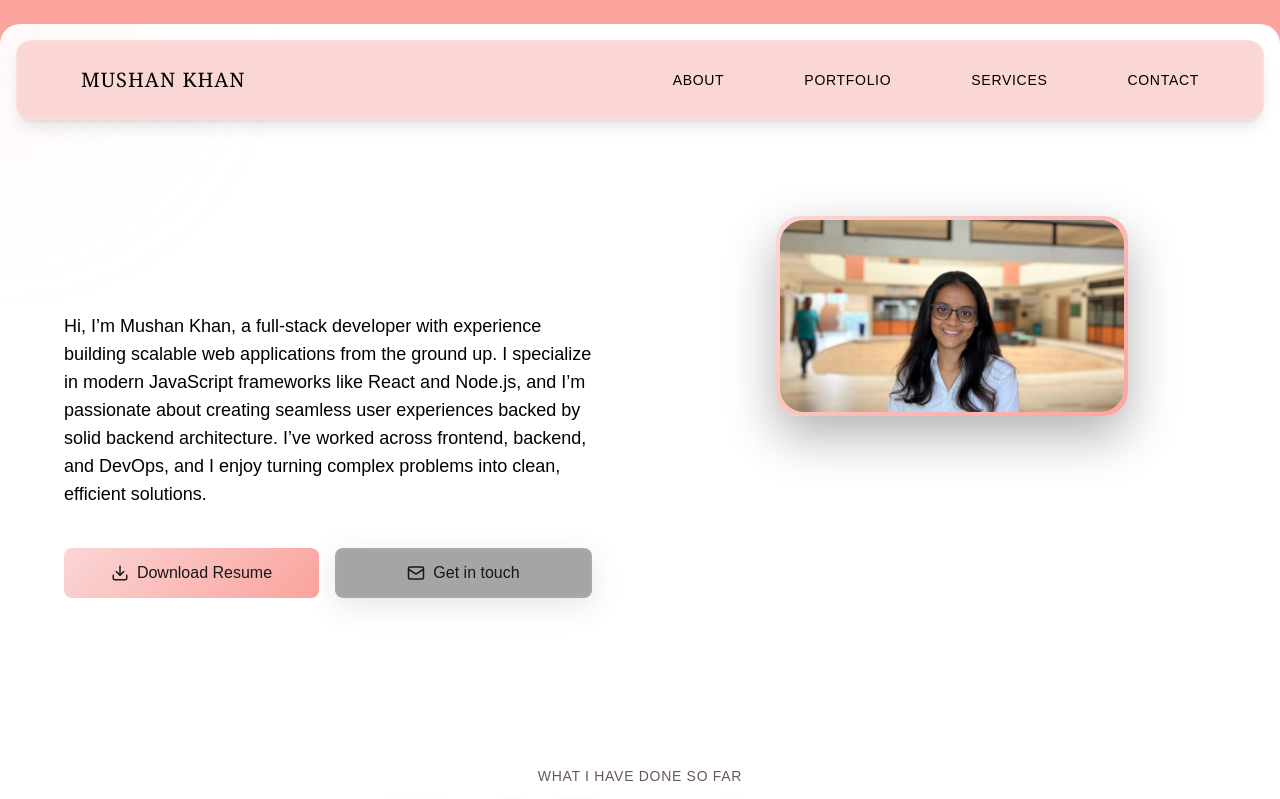
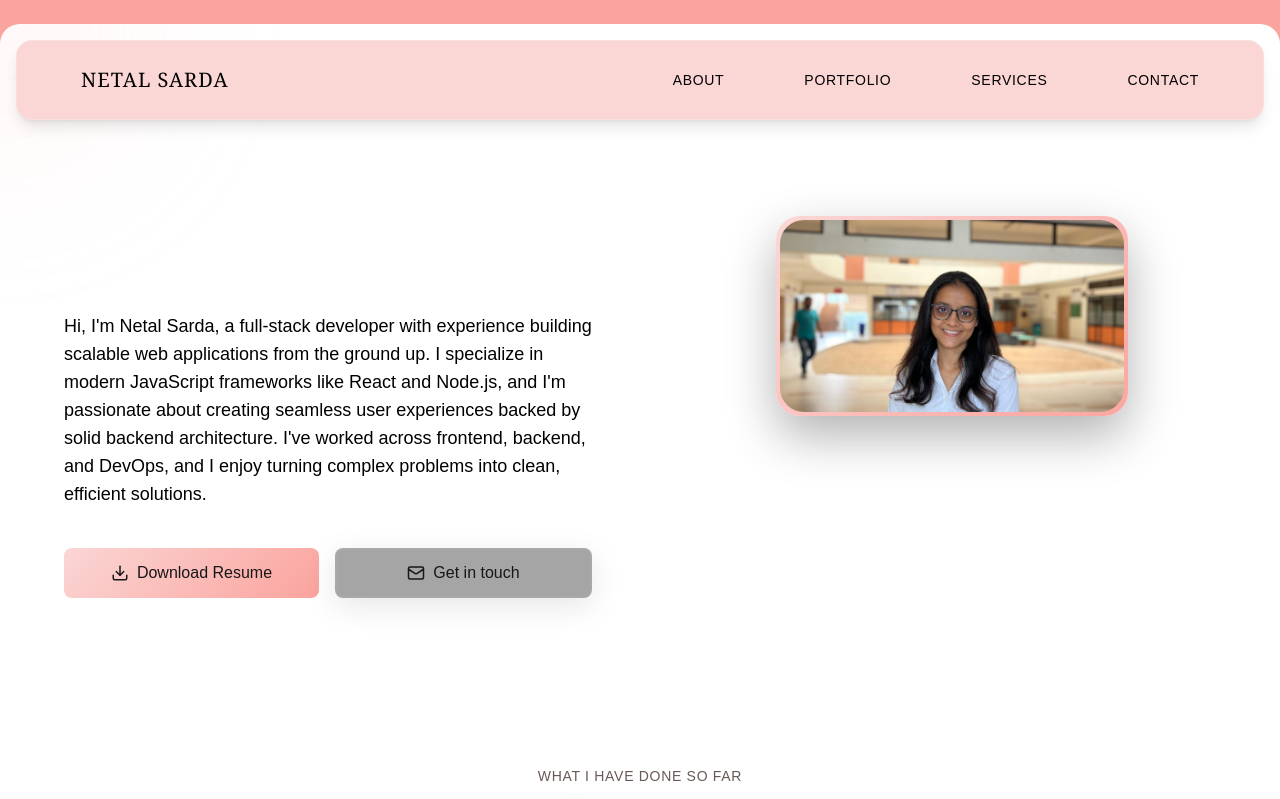
Before and after one commit to NetalSarda/my-portfolio, a Next.js app: page /about in a window 1280 px wide. Shown: the top 799 px of the page. Built offline with nearby package versions, Linux system fonts and the light colour scheme.

Commit message:
Updated data

```diff
--- a/src/app/contact/page.jsx
+++ b/src/app/contact/page.jsx
@@ -57,7 +57,7 @@ export default function ContactForm() {
         },
         body: JSON.stringify({
           ...formData,
-          to: "mushankhan27@gmail.com", // The recipient email
+          to: "netalsarda@gmail.com", // The recipient email
           subject: `Contact Form Submission from ${formData.name}`,
         }),
       });
--- a/src/app/sitemap.js
+++ b/src/app/sitemap.js
@@ -1,5 +1,5 @@
 export default function sitemap() {
-  const baseUrl = 'https://my-portfolio-mushan-khan.vercel.app/'; // Replace with your actual domain
+  const baseUrl = 'https://my-portfolio-netal-sarda.vercel.app/'; // Replace with your actual domain
 
   return [
     {
--- a/src/components/About/AboutHero.jsx
+++ b/src/components/About/AboutHero.jsx
@@ -40,7 +40,7 @@ const AboutHero = () => {
             textShadow: "0 5px 15px var(--text-shadow)",
           }}
         >
-          Mushan Khan
+          Netal Sarda
         </h1>
 
         <p
@@ -49,7 +49,7 @@ const AboutHero = () => {
           }`}
           style={{ color: "var(--text-color)" }}
         >
-          Hi, I’m Mushan Khan, a full-stack developer with experience building scalable web applications from the ground up. I specialize in modern JavaScript frameworks like React and Node.js, and I’m passionate about creating seamless user experiences backed by solid backend architecture. I’ve worked across frontend, backend, and DevOps, and I enjoy turning complex problems into clean, efficient solutions.
+          Hi, I'm Netal Sarda, a full-stack developer with experience building scalable web applications from the ground up. I specialize in modern JavaScript frameworks like React and Node.js, and I'm passionate about creating seamless user experiences backed by solid backend architecture. I've worked across frontend, backend, and DevOps, and I enjoy turning complex problems into clean, efficient solutions.
         </p>
 
 
--- a/src/components/Footer.jsx
+++ b/src/components/Footer.jsx
@@ -47,7 +47,7 @@ export default function ModernFooter() {
             }`}
           >
             <h2 className="text-2xl font-bold bg-gradient-to-r from-purple-400 to-blue-500 bg-clip-text text-transparent">
-              Mushan Khan
+                              Netal Sarda
             </h2>
             <p className="text-sm text-gray-400 max-w-xs">
               I&apos;m a passionate software engineer with a focus on creating
@@ -55,21 +55,21 @@ export default function ModernFooter() {
             </p>
             <div className="flex space-x-5">
               <Link
-                href="https://github.com/Khanba22"
+                href="https://github.com/netalsarda"
                 className="text-gray-400 hover:text-white transition-colors duration-300 transform hover:scale-110"
               >
                 <Github className="h-5 w-5" />
                 <span className="sr-only">GitHub</span>
               </Link>
               <Link
-                href="https://www.linkedin.com/in/mushankhan/"
+                href="https://www.linkedin.com/in/netalsarda/"
                 className="text-gray-400 hover:text-white transition-colors duration-300 transform hover:scale-110"
               >
                 <Linkedin className="h-5 w-5" />
                 <span className="sr-only">LinkedIn</span>
               </Link>
               <Link
-                href="https://instagram.com/mushan_khan_22"
+                href="https://instagram.com/netal_sarda"
                 className="text-gray-400 hover:text-white transition-colors duration-300 transform hover:scale-110"
               >
                 <Instagram className="h-5 w-5" />
@@ -158,7 +158,7 @@ export default function ModernFooter() {
                   href="mailto:julia.huang@example.com"
                   className="hover:text-white transition-colors duration-300"
                 >
-                  mushankhan27@gmail.com
+                  netalsarda@gmail.com
                 </Link>
               </li>
               <li className="text-gray-400 flex items-center space-x-3">
@@ -176,7 +176,7 @@ export default function ModernFooter() {
           }`}
         >
           <p className="text-xs text-gray-500">
-            © 2025 Mushan Khan. All rights reserved.
+                            © 2025 Netal Sarda. All rights reserved.
           </p>
           <div className="mt-4 flex space-x-6 sm:mt-0">
             {["Privacy Policy", "Terms of Service", "Cookie Policy"].map(
--- a/src/components/Home/Hero.jsx
+++ b/src/components/Home/Hero.jsx
@@ -169,7 +169,7 @@ const HeroLarge = ({ setGlobalCursorVariant }) => {
                 boxShadow: "0 15px 35px rgba(0, 0, 0, 0.3)",
                 border: "1px solid rgba(255, 255, 255, 0.1)",
               }}
-              src="/images/Mushan.jpg"
+              src="/images/Netal.jpg"
             />
             <div
               className={`absolute bottom-0 left-0 right-0 top-0 transition-all duration-500 rounded-lg flex items-end p-8 ${
--- a/src/components/Navbar.jsx
+++ b/src/components/Navbar.jsx
@@ -48,7 +48,7 @@ export const HamBurgerMenu = () => {
           href="/"
           className="text-xl font-light tracking-wider hover:opacity-70 transition-all duration-300 relative group"
         >
-          <span className="relative z-10 font-serif">MUSHAN KHAN</span>
+          <span className="relative z-10 font-serif">NETAL SARDA</span>
           <motion.div
             className="absolute inset-0 -z-0 rounded-lg bg-white/0 group-hover:bg-white/20 transition-all duration-300"
             layoutId="highlight"
@@ -80,7 +80,7 @@ export default function Navbar() {
             href="/"
             className="text-xl font-light tracking-wider hover:opacity-70 transition-all duration-300 relative group"
           >
-            <span className="relative px-4 z-10 font-serif">MUSHAN KHAN</span>
+            <span className="relative px-4 z-10 font-serif">NETAL SARDA</span>
             <motion.div
               className="absolute inset-0 -z-0 rounded-lg bg-white/0 group-hover:bg-white/20 transition-all duration-300"
               layoutId="highlight"
--- a/src/data/Projects.json
+++ b/src/data/Projects.json
@@ -158,7 +158,7 @@
     "description": "A service-based e-commerce platform to book daily services like electricians, mechanics, or chefs — complete with calendar selection and admin dashboard.",
     "link": "",
     "technologyUsed": ["React.js", "Node.js", "Express.js", "MongoDB", "Tailwind CSS"],
-    "github": "https://github.com/Khanba22/servico-frontend",
+    "github": "https://github.com/netalsarda/servico-frontend",
     "features": [
       "Booking System: Allows users to select service, date, time, and confirm bookings.",
       "Calendar Integration: Service availability linked to custom calendar slots.",
--- a/src/data/Testimonials.json
+++ b/src/data/Testimonials.json
@@ -2,19 +2,19 @@
     {
       "person": "Vishal Singh",
       "position": "Founder - 33 Solutions",
-      "content": "Mushan really impressed us with his contributions at 33 Solutions. He developed a Bounty Reward Platform that helped increase sales for five different businesses, and his work on Azure serverless functions for processing data for over 500 farmers was spot on. He’s a fast learner and always gets things done on time. He’s a great team player and always works hard to make sure everyone is happy and satisfied with the work he does.",
+      "content": "Netal really impressed us with his contributions at 33 Solutions. He developed a Bounty Reward Platform that helped increase sales for five different businesses, and his work on Azure serverless functions for processing data for over 500 farmers was spot on. He’s a fast learner and always gets things done on time. He’s a great team player and always works hard to make sure everyone is happy and satisfied with the work he does.",
       "image": "/images/photo.jpg"
     },
     {
       "person": "Gaurav Rai",
       "position": "Tech Lead - Zen Study",
-      "content": "Mushan was a valuable asset to our team. He was able to quickly identify and solve complex technical problems, and he was always willing to go the extra mile to ensure that our solutions were optimal. He was also a great communicator, and he was able to explain complex concepts in a way that was easy to understand. He was a great team player, and he was always willing to lend a hand when needed.",
+      "content": "Netal was a valuable asset to our team. He was able to quickly identify and solve complex technical problems, and he was always willing to go the extra mile to ensure that our solutions were optimal. He was also a great communicator, and he was able to explain complex concepts in a way that was easy to understand. He was a great team player, and he was always willing to lend a hand when needed.",
       "image": "/images/photo.jpg"
     },
     {
       "person": "Rohit Kamath",
       "position": "Founder - Mehek Chemicals",
-      "content": "Mushan did a fantastic job developing a CRM dashboard for us. It made managing our orders and dispatches much more efficient. His approach was practical, and he really understood our needs. We appreciate his focus on delivering high-quality, user-friendly solutions that actually solve real business problems.",
+      "content": "Netal did a fantastic job developing a CRM dashboard for us. It made managing our orders and dispatches much more efficient. His approach was practical, and he really understood our needs. We appreciate his focus on delivering high-quality, user-friendly solutions that actually solve real business problems.",
       "image": "/images/photo.jpg"
     }
   ]
```
Also changed, not shown: public/manifest.json, public/robots.txt, 1 other file (tests, documents, lock files or other folders).
